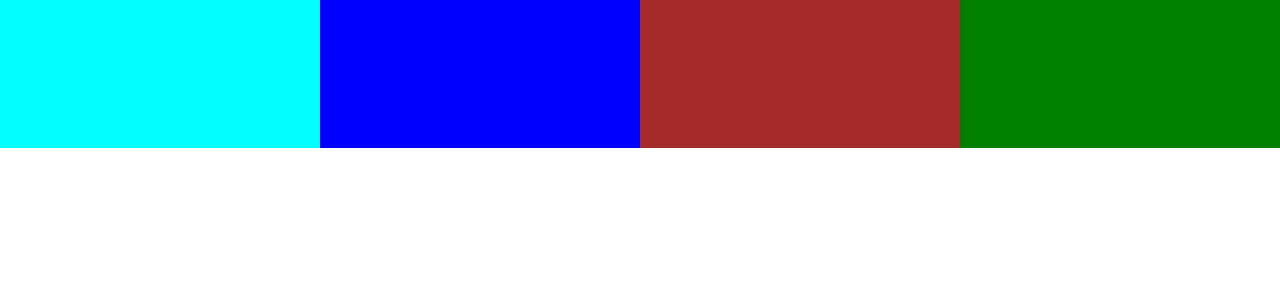
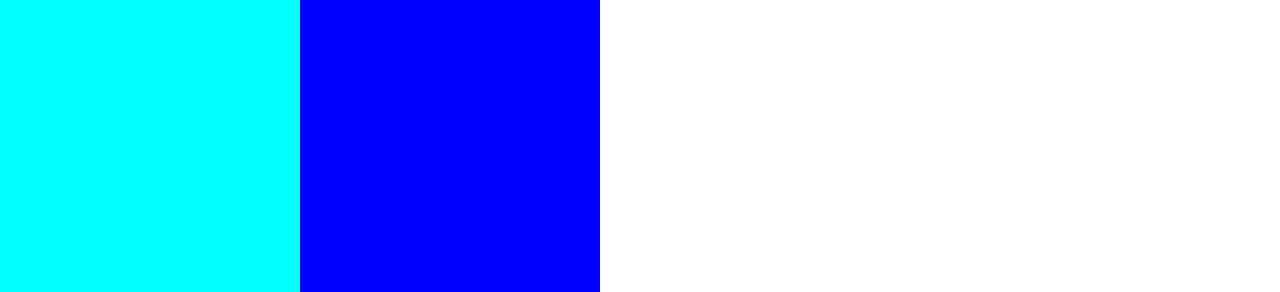
Before and after one commit to katie360/DSC-Grid, a plain HTML site: page index.html in a window 1280 px wide. Shown: the part 52-344 px from the top of the page. Drawn offline with Linux system fonts and the light colour scheme.

```diff
--- a/style.css
+++ b/style.css
@@ -21,9 +21,8 @@
 }
 
 main {
-    height: 100vh;
+    height: 700px;
     display: grid;
     grid-template-columns: 300px 300px;
-    grid-template-columns: 1fr 1fr 1fr 1fr;
-    grid-template-rows: 1fr 1fr 1fr 1fr;
+    grid-template-rows: 1fr 1fr;
 }
```
